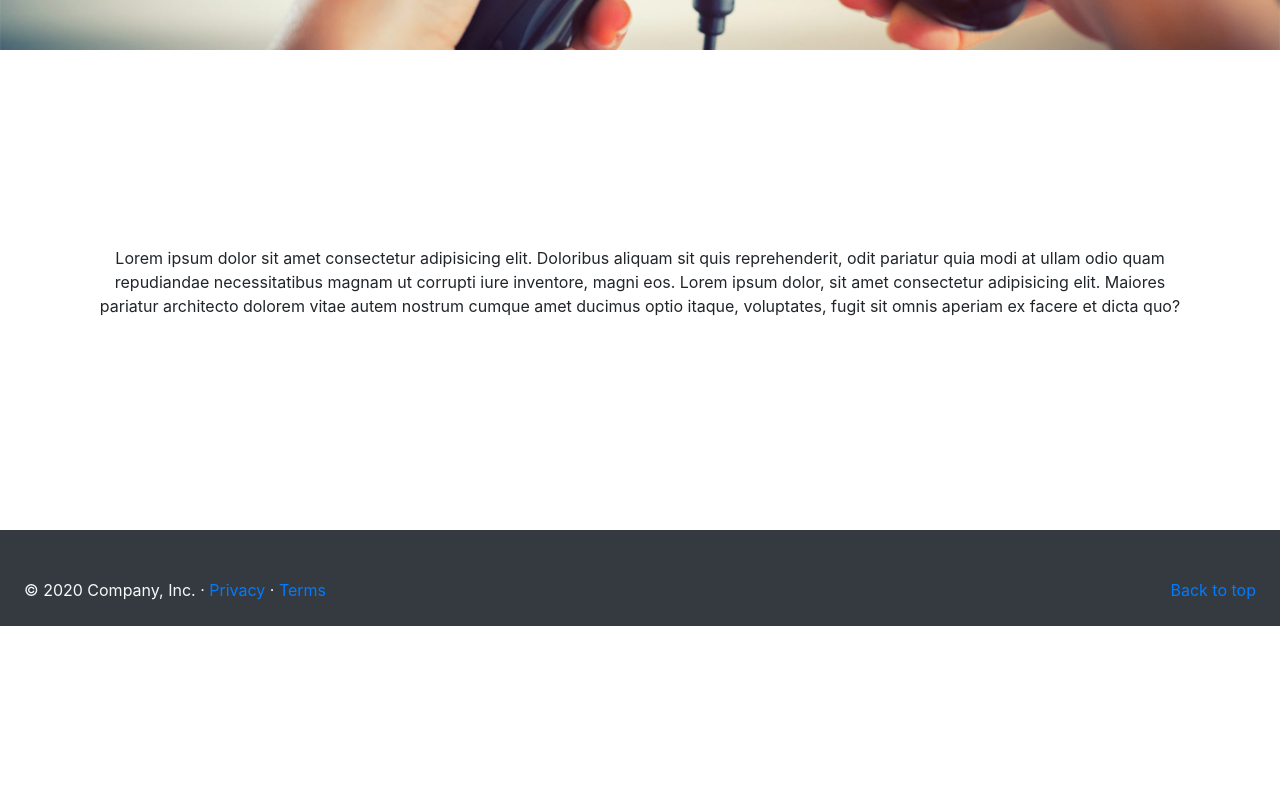
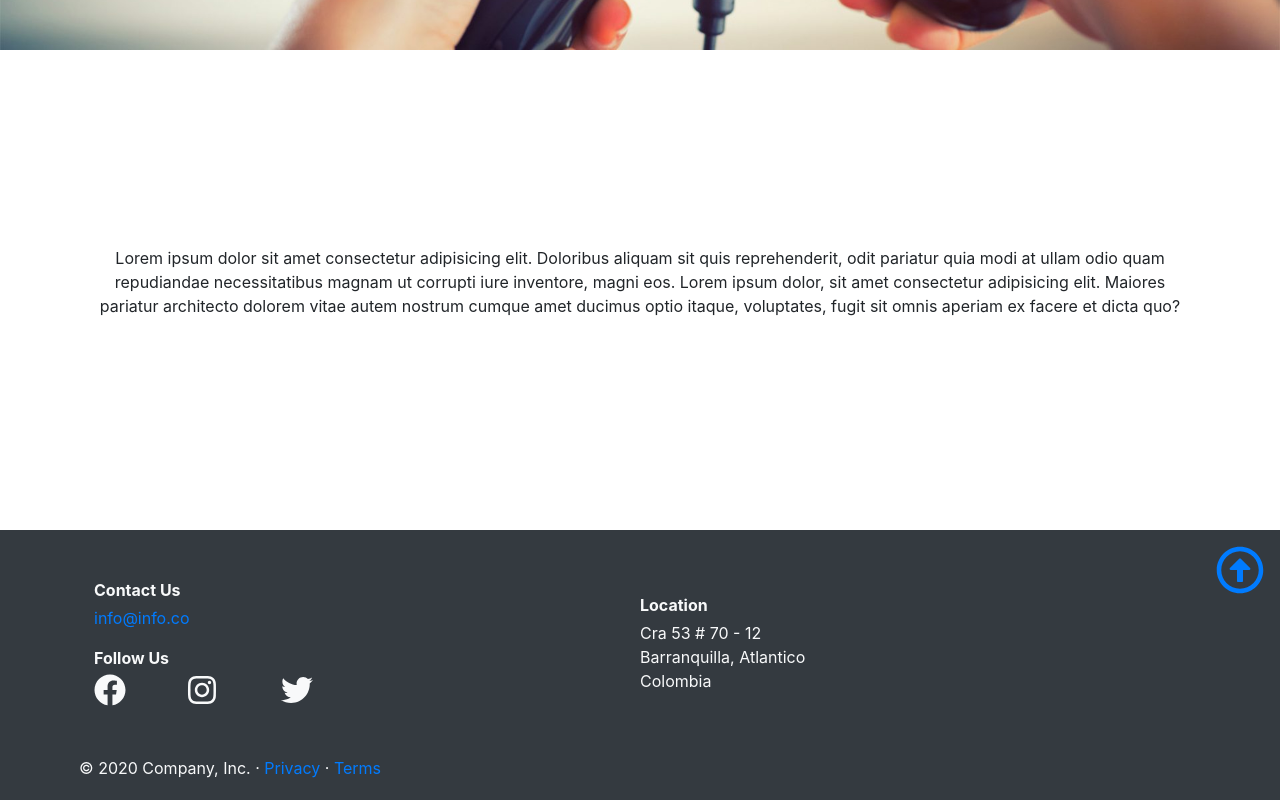
Before and after one commit to nicolasbuitrago/PF-Frontend, an Angular app: page / in a window 1280 px wide. Shown: the part 1238-2038 px from the top of the page. Before the commit the page ends 1864 px from the top, so only its background shows below. Built offline with nearby package versions, Linux system fonts and the light colour scheme.

Commit message:
Trabajando en el Footer

```diff
--- a/package.json
+++ b/package.json
@@ -19,6 +19,10 @@
     "@angular/platform-browser": "~9.0.1",
     "@angular/platform-browser-dynamic": "~9.0.1",
     "@angular/router": "~9.0.1",
+    "@fortawesome/angular-fontawesome": "^0.6.0",
+    "@fortawesome/fontawesome-svg-core": "^1.2.27",
+    "@fortawesome/free-brands-svg-icons": "^5.12.1",
+    "@fortawesome/free-regular-svg-icons": "^5.12.1",
     "rxjs": "~6.5.4",
     "tslib": "^1.10.0",
     "zone.js": "~0.10.2"
--- a/src/app/app.module.ts
+++ b/src/app/app.module.ts
@@ -7,6 +7,7 @@ import { NavBarComponent } from './components/nav-bar/nav-bar.component';
 import { FooterComponent } from './components/footer/footer.component';
 import { CarouselComponent } from './components/carousel/carousel.component';
 import { HomeComponent } from './components/home/home.component';
+import { FontAwesomeModule } from '@fortawesome/angular-fontawesome';
 
 @NgModule({
   declarations: [
@@ -18,7 +19,8 @@ import { HomeComponent } from './components/home/home.component';
   ],
   imports: [
     BrowserModule,
-    AppRoutingModule
+    AppRoutingModule,
+    FontAwesomeModule
   ],
   providers: [],
   bootstrap: [AppComponent]
--- a/src/app/components/footer/footer.component.html
+++ b/src/app/components/footer/footer.component.html
@@ -1,6 +1,52 @@
 <footer class="container-fluid p-0 bg-dark text-light">
-  <div class="pt-5 px-4 pb-2">
-    <p class="float-right"><a href="#">Back to top</a></p>
-    <p>&copy; 2020 Company, Inc. &middot; <a href="#">Privacy</a> &middot; <a href="#">Terms</a></p>
+  <span class="float-right p-3"><a href="#"><fa-icon [icon]="faArrowUp" size="3x"></fa-icon></a></span>
+  <div class="container pt-5 px-4 pb-1">
+    <div class="row align-items-center">
+      <div class="col-6">
+        <div class="row pb-1">
+          <div class="col-6">
+            <span class="font-weight-bold">Contact Us</span>
+          </div>
+        </div>
+        <div class="row pb-3">
+          <div class="col-6">
+            <a href="#">info@info.co</a>
+          </div>
+        </div>
+        <div class="row pb-1">
+          <div class="col-6">
+            <span class="font-weight-bold">Follow Us</span>
+          </div>
+        </div>
+        <div class="row justify-content-start">
+          <div class="col-2">
+            <a href="#" class="text-reset"><fa-icon [icon]="faFacebook" size="2x"></fa-icon></a>
+          </div>
+          <div class="col-2">
+            <a href="#" class="text-reset"><fa-icon [icon]="faInstagram" size="2x"></fa-icon></a>
+          </div>
+          <div class="col-2">
+            <a href="#" class="text-reset"><fa-icon [icon]="faTwitter" size="2x"></fa-icon></a>
+          </div>
+        </div>
+      </div>
+      <div class="col-6">
+        <div class="row pb-1">
+          <span class="font-weight-bold">Location</span>
+        </div>
+        <div class="row">
+          <span>Cra 53 # 70 - 12</span>
+        </div>
+        <div class="row">
+          <span>Barranquilla, Atlantico</span>
+        </div>
+        <div class="row">
+          <span>Colombia</span>
+        </div>
+      </div>
+    </div>
+    <div class="row pt-5">
+      <p>&copy; 2020 Company, Inc. &middot; <a href="#">Privacy</a> &middot; <a href="#">Terms</a></p>
+    </div>
   </div>
 </footer>
--- a/src/app/components/footer/footer.component.ts
+++ b/src/app/components/footer/footer.component.ts
@@ -1,4 +1,7 @@
 import { Component, OnInit } from '@angular/core';
+
+import { faFacebook, faInstagram, faTwitter } from '@fortawesome/free-brands-svg-icons';
+import { faArrowAltCircleUp } from '@fortawesome/free-regular-svg-icons';
 
 @Component({
   selector: 'app-footer',
@@ -7,6 +10,11 @@ import { Component, OnInit } from '@angular/core';
 })
 export class FooterComponent implements OnInit {
 
+  faFacebook = faFacebook;
+  faInstagram = faInstagram;
+  faTwitter = faTwitter;
+  faArrowUp = faArrowAltCircleUp;
+
   constructor() { }
 
   ngOnInit(): void {
```
Also changed, not shown: 1 other file (tests, documents, lock files or other folders).
